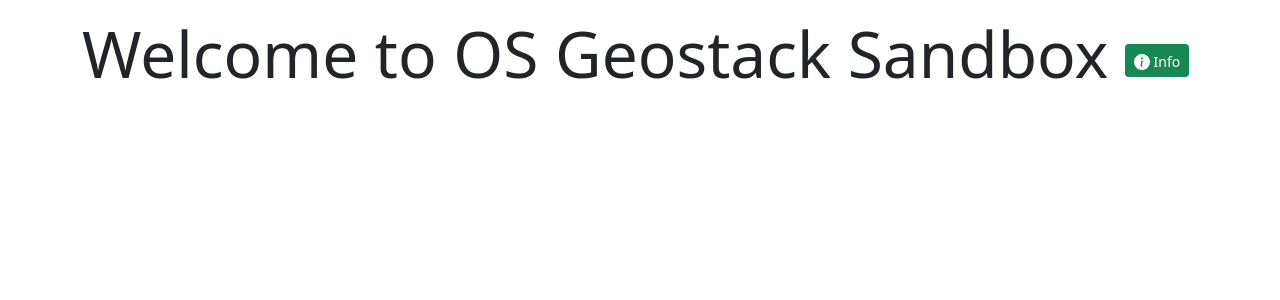
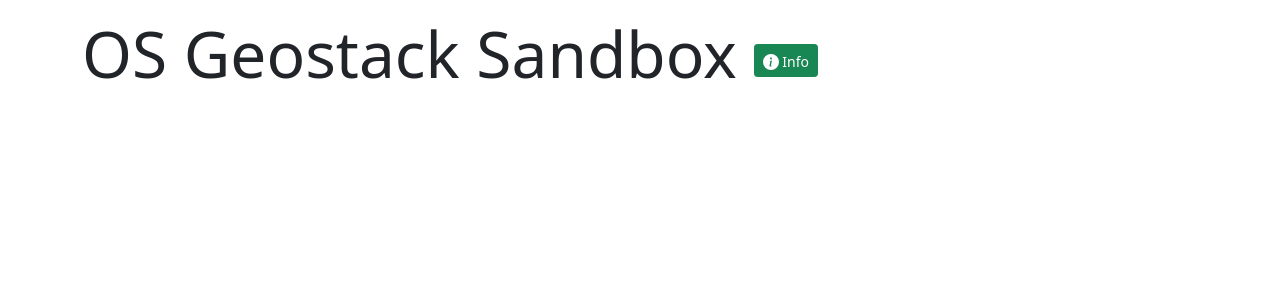
Before and after one commit to folinimarc/os_gis_sandbox, a Flask app: page / in a window 1280 px wide. Shown: the top 300 px of the page. Run offline with Flask 2, Linux system fonts and the light colour scheme; some libraries are stand-ins or nearby versions.

Commit message:
Minor hub changes

```diff
--- a/hub/flask_app/templates/home.html
+++ b/hub/flask_app/templates/home.html
@@ -47,7 +47,7 @@
       <div class="row pt-3">
         <div class="col-12">
           <h1 class="display-3 mb-0">
-            Welcome to OS Geostack Sandbox
+            OS Geostack Sandbox
             <!-- Button trigger modal Info -->
             <a class="btn btn-success btn-sm" data-bs-toggle="modal" data-bs-target="#modal-2">
               <svg xmlns="http://www.w3.org/2000/svg" fill="white" width="16" height="16" class="bi bi-lightbulb" viewBox="0 0 16 16">
--- a/hub/flask_app/templates/include_info_modal.html
+++ b/hub/flask_app/templates/include_info_modal.html
@@ -1,5 +1,5 @@
 <div class="modal fade" id="modal-2" tabindex="-1" aria-labelledby="modal-2" aria-hidden="true">
-    <div class="modal-dialog">
+    <div class="modal-dialog modal-lg">
       <div class="modal-content">
         <div class="modal-header">
           <h5 class="modal-title mx-3">Info</h5>
```
